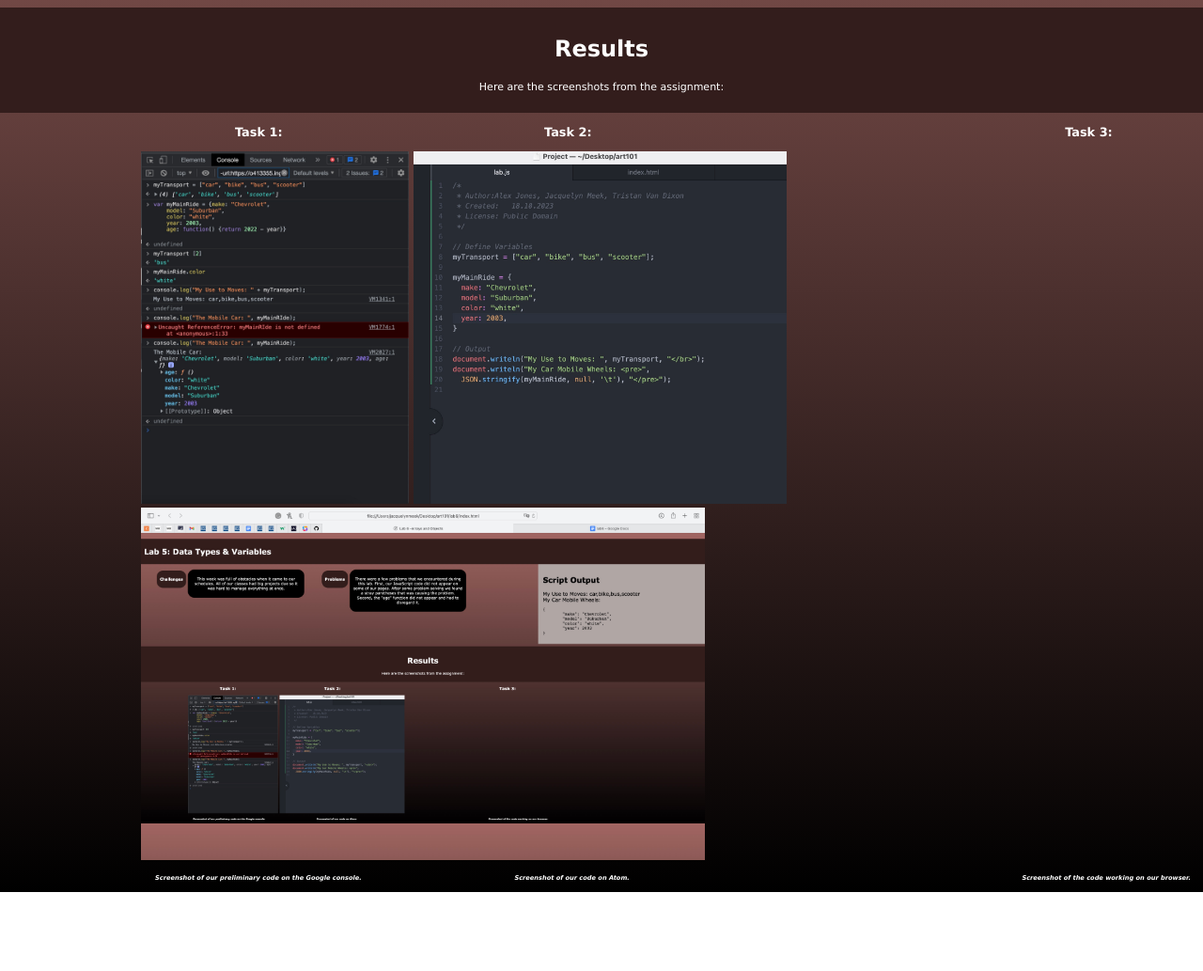
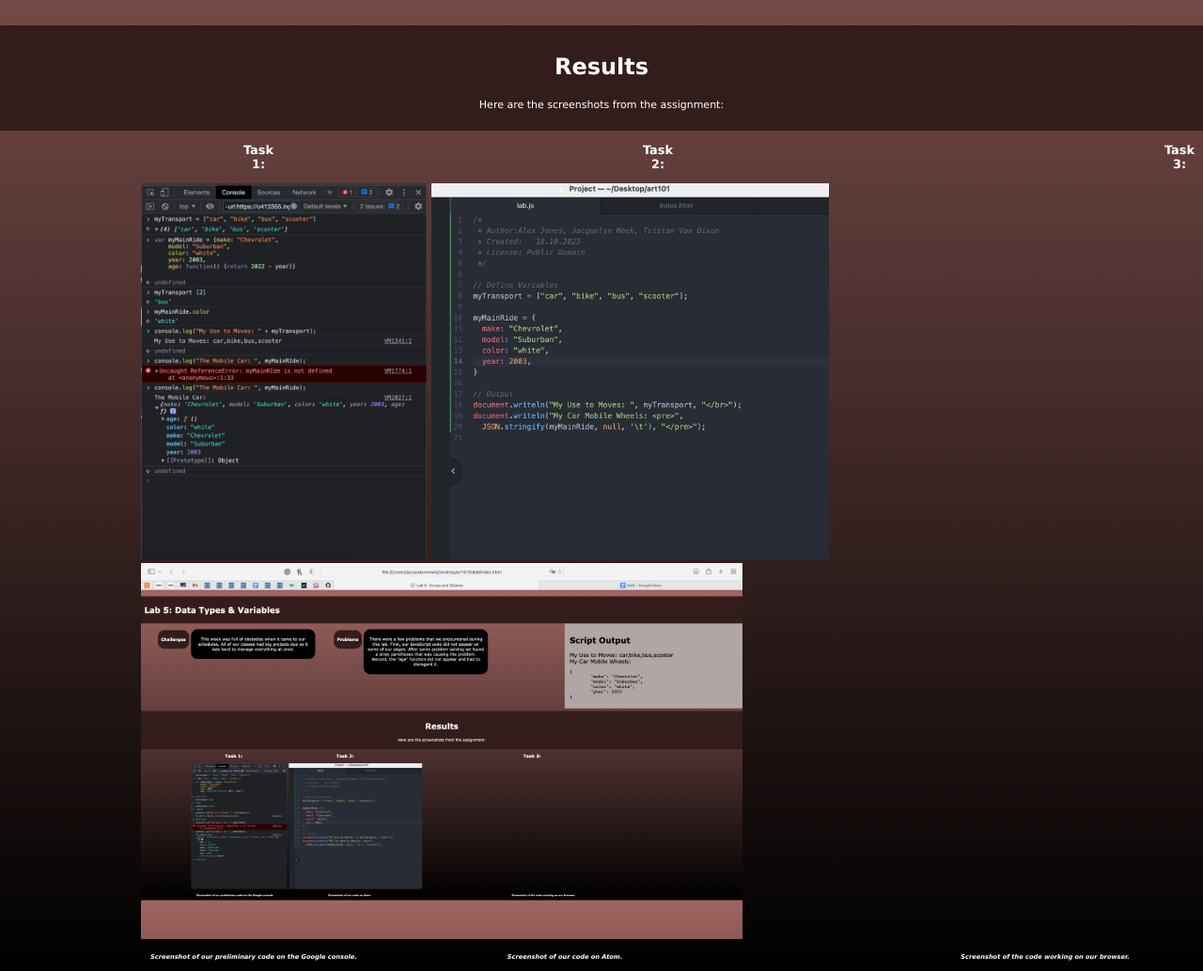
Before and after one commit to jacqmeek/art101, a plain HTML site: page lab6/index.html in a window 1280 px wide. Shown: the part 400-1433 px from the top of the page at 94% size. Before the commit the page ends 1349 px from the top, so only its background shows below. Drawn offline with Linux system fonts and the light colour scheme; files that its build step writes are made by us from their sources; files whose address does not match are found by name.

Commit message:
lab6redo-lab14

```diff
--- a/lab6/css/lab.css
+++ b/lab6/css/lab.css
@@ -1,3 +1,11 @@
+#home-icon{
+  width: 60px;
+  height: auto;
+  float: right;
+  margin-right: 10px;
+  margin-top: 10px;
+}
+
 body{
   margin: auto;
   background-image: linear-gradient(#a16662, black);
@@ -70,46 +78,49 @@ body{
   color: white;
   padding: 10px;
 }
-
 #outcomes-results p{
   font-size: 11px;
 }
 
 #screenshots-headings{
+  color: white;
   font-size: 11px;
+  text-align: center;
+  display: inline-flex;
 }
 
-#screenshots-headings .head-one{
+#screenshots-headings .task1{
   display: inline-flex;
-  color: white;
   margin-left: 250px;
 }
 
-#screenshots-headings .head-two{
+#screenshots-headings .task2{
   display: inline-flex;
-  color: white;
-  margin-left: 275px;
+  margin-left: 375px;
 }
 
-#screenshots-headings .head-three{
+#screenshots-headings .task3{
   display: inline-flex;
-  color: white;
-  margin-left: 500px;
+  margin-left: 505px;
 }
 
 .screenshots-images{
   margin-left: 150px;
+  left: auto;
 }
 
 .screenshots-captions{
   color: white;
-  font-style:italic;
+  text-align: center;
+  display: inline-flex;
+  font-style: italic;
+  margin-right: inherit;
   font-size: 8px;
-  margin-left: 165px
 }
 
 .screenshots-captions .caption-one{
   display: inline-flex;
+  margin-left: 160px;
 }
 
 .screenshots-captions .caption-two{
@@ -119,5 +130,5 @@ body{
 
 .screenshots-captions .caption-three{
   display: inline-flex;
-  margin-left: 415px;
+  margin-left: 360px;
 }
--- a/lab6/index.html
+++ b/lab6/index.html
@@ -1,14 +1,17 @@
 <!DOCTYPE html>
 <html>
-
 <head>
-	<title>Lab 6 - Arrays and Objects</title>
-	<link rel="stylesheet" type="text/css" href="/Users/jacquelynmeek/Desktop/art101/lab6/css/lab.css">
+    <title>Lab 6 - Arrays & Objects</title>
+    <link rel="stylesheet" type="text/css" href="css/lab.css">
 </head>
 
 <body>
+	<script
+		<a href="https://jacqmeek.github.io/art101/"</a>
+	</script>
+<br>
     <div class="title">
-		<h1>Lab 6: Arrays & Objects</h1>
+        <h1>Lab 6: Arrays and Objects</h1>
     </div>
     <div class="output">
         <h2>Script Output</h2>
@@ -24,30 +27,29 @@
         <h2>Problems</h2>
     </div>
     <div id="outcomes-info2">
-		<p>There were a few problems that we encountered during this lab. First, our JavaScript code did not appear on some of our pages. After some problem solving we found a stray paretheses that was causing the problem. Second, the "age" function did not appear and had to disregard it.</p>
+        <p>There were a few problems that we encountered during this lab. First, our JavaScript code did not appear on some of our pages. After some problem solving we found a stray paretheses that was causing the problem. Second, the "age" function did
+            not appear and had to disregard it.</p>
     </div>
-
     <div id="outcomes-results">
         <h2>Results</h2>
         <p>Here are the screenshots from the assignment:</p>
     </div>
-
 <div id="screenshots-headings">
-		<div class="head-one">
+        <div class="task1">
             <h3>Task 1:</h3>
         </div>
-		<div class="head-two">
+        <div class="task2">
             <h3>Task 2:</h3>
         </div>
-		<div class="head-three">
+        <div class="task3">
             <h3>Task 3:</h3>
         </div>
     </div>
 
     <div class="screenshots-images">
-		<img id=1 src="img/task1.jpeg" height=375>
-		<img id=2 src="img/task2.jpeg" height=375>
-		<img id=3 src="img/task3.jpeg" height=375>
+        <img id=1 src="img/task1.jpeg" height=400>
+        <img id=2 src="img/task2.jpeg" height=400>
+        <img id=3 src="img/task3.jpeg" height=400>
     </div>
 
     <div class="screenshots-captions">
```
Also changed, not shown: Prototype/index.html (added, +3 -0 lines), Prototype/js/lab.js (added, +26 -0 lines), lab13/index.html (+2 -2 lines), Prototype/css/lab.css (added), Prototype/img/task1.png (added), Prototype/img/task2.png (added), Prototype/img/task3-1.png (added), 3 other files. Lines whose indentation alone changed are shown as unchanged.
